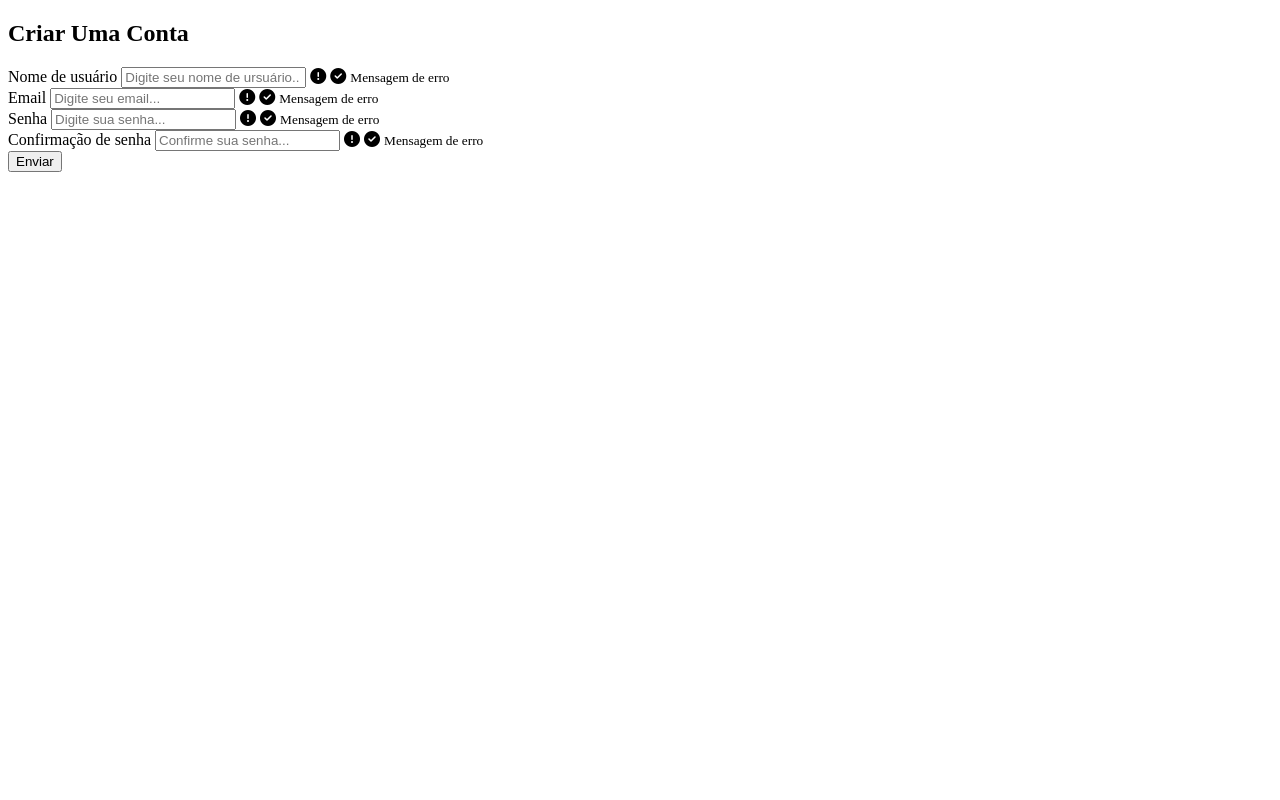
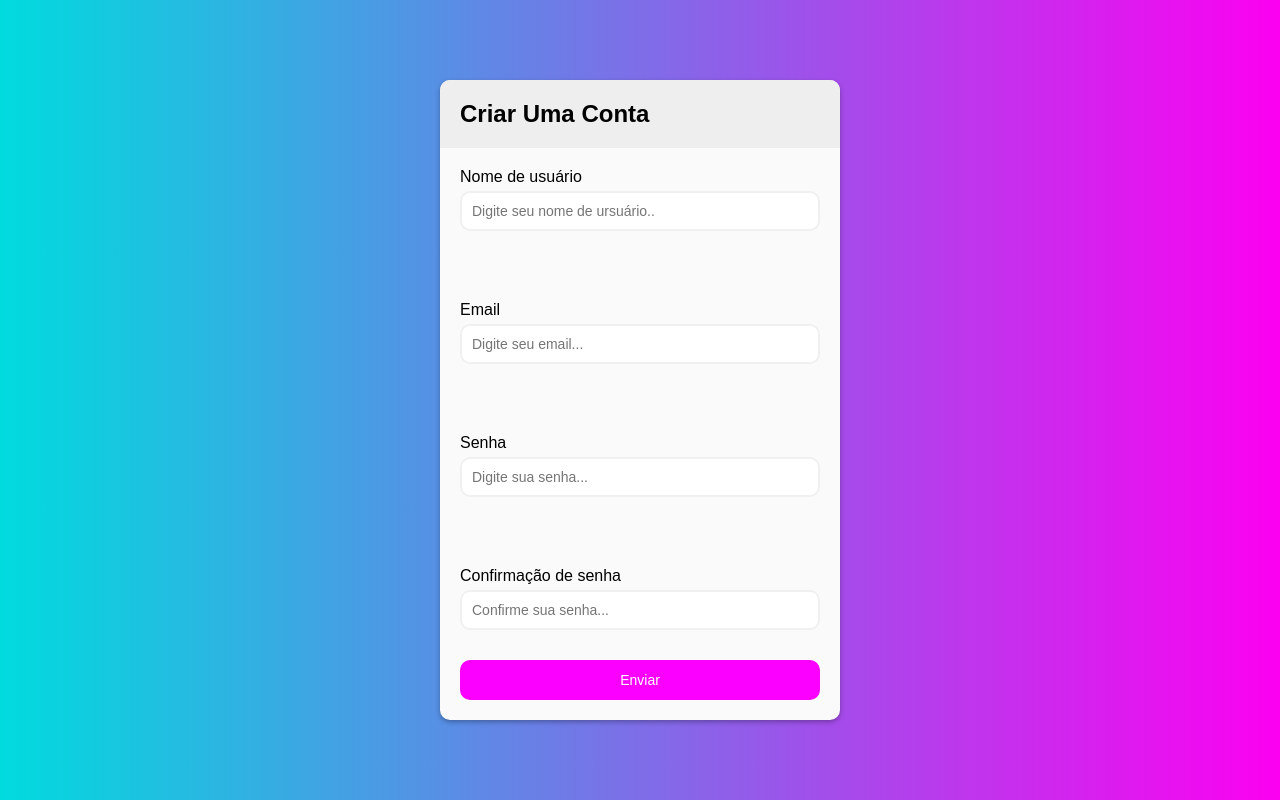
Before and after one commit to iagobarrosmateus/Estudos-Iniciais-HTML-CSS-e-JavaScript, a plain HTML site: page Javascript/Formulário/Index.htm in a window 1280 px wide. Drawn offline with Linux system fonts and the light colour scheme.

Commit message:
Formulário

```diff
--- a/Javascript/Formulário/Index.htm
+++ b/Javascript/Formulário/Index.htm
@@ -51,9 +51,8 @@
                 <i class="fas fa-check-circle"></i>
                 <small>Mensagem de erro</small>
             </div>
+            <button type="submit">Enviar</button>
         </form>
-
-        <button type="submit">Enviar</button>
     </div>
     <script src="https://kit.fontawesome.com/978e97f654.js" crossorigin="anonymous"></script>
 </body>
--- a/Javascript/Formulário/estilo.css
+++ b/Javascript/Formulário/estilo.css
@@ -0,0 +1,107 @@
+@charset "UTF-8"
+
+@import url('https://fonts.googleapis.com/css2?family=Poppins&display=swap');
+
+
+*{
+    box-sizing: border-box;
+    margin: 0;
+    padding: 0;
+    font-family: 'Poppins', sans-serif;
+}
+
+body{
+    width: 100%;
+    min-height: 100vh;
+    background: linear-gradient(90deg, #00dbde 0%, #fc00f1 100%);
+    display: flex;
+    justify-content: center;
+    align-items: center;
+}
+
+.container{
+    background-color: #fafafa;
+    border-radius: 10px;
+    box-shadow: 0 2px 5px rgba(0,0,0,0.3);
+    width: 400px;
+    max-width: 100%;
+    overflow: hidden;
+}
+
+.header{
+    background-color: #eee;
+    padding: 20px;
+}
+
+.form{
+    padding: 20px;
+}
+
+.form-control{
+    margin-bottom: 10px;
+    padding-bottom: 20px ;
+    position: relative;
+}
+
+.form-control label{
+    margin-bottom: 5px;
+    display: inline-block;
+}
+
+.form-control input{
+    border: 2px solid #f0f0f0;
+    display: block;
+    border-radius: 10px;
+    font-size: 14px;
+    width: 100%;
+    padding: 10px;
+}
+
+.form-control i{
+    position: absolute;
+    top: 45px;
+    right: 10px;
+    visibility: hidden;
+}
+
+.form-control small{
+    position: absolute;
+    bottom: 0;
+    left: 0;
+    visibility: hidden;
+}
+
+.form button{
+    background-color: #fc00ff;
+    border:  2px solid #fc00ff;
+    color: #fff;
+    font-size: 14px;
+    width: 100%;
+    border-radius: 10px;
+    padding: 10px;
+}
+
+/*Error  Success*/
+
+.form-control.success input{
+    border-color: #2ecc71;
+}
+
+.form-control.error input{
+    border-color: #e74c3c;
+}
+
+.form-control.success i.fa-check-circle{
+    color: #2ecc71;
+    visibility: visible;
+}
+
+.form-control.error i.fa-exclamation-circle{
+    color: #e74c3c;
+    visibility: visible;
+}
+
+.form-control.error small{
+    visibility: visible;
+    color: #e74c3c;
+}
```
Also changed, not shown: Javascript/Formulário/script.js (added).
